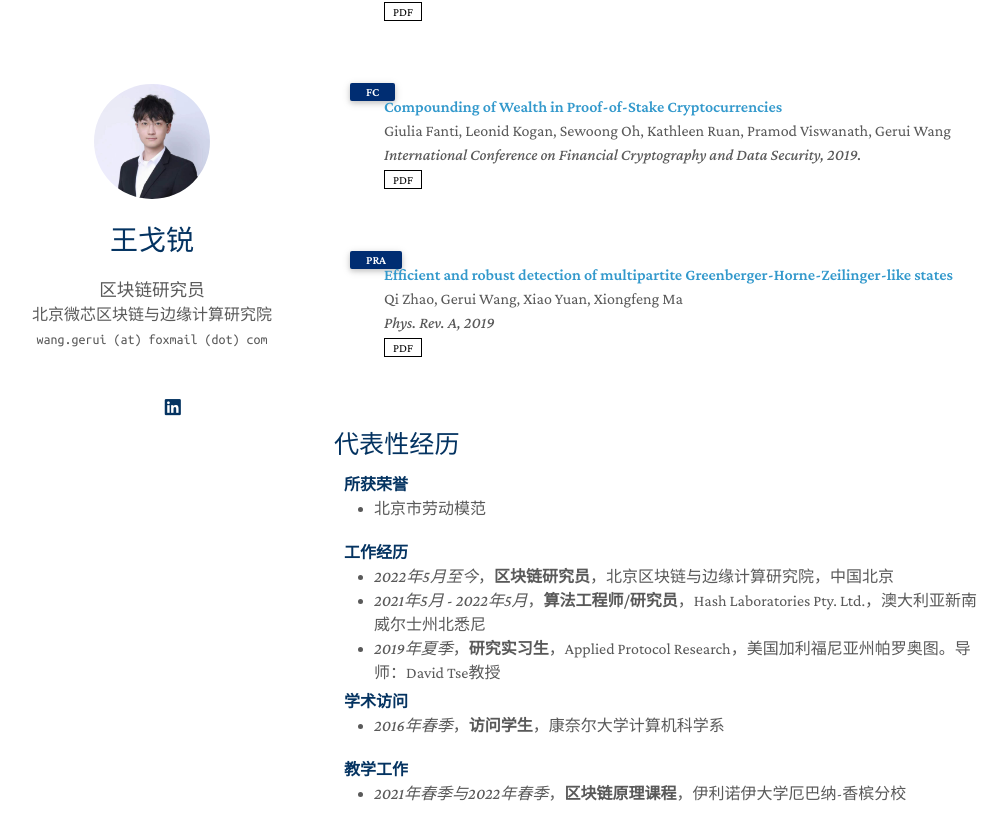
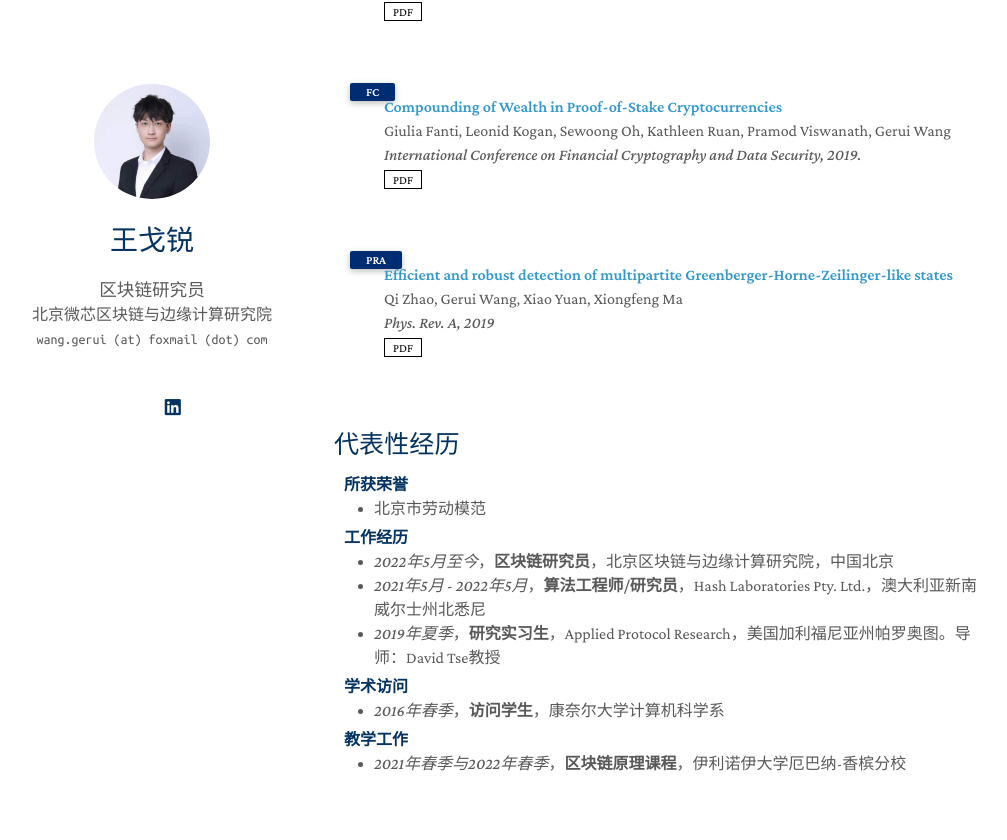
Before and after one commit to wang-gerui/wang-gerui.github.io, a Jekyll site: the page built from zh.md, in a window 1280 px wide and 900 px high, scrolled down 1248 px. Shown: the top 840 px of the window, without its empty margins (136-1143 px from the left). Built offline with Jekyll 4.4.1, drawn with Linux system fonts in a browser that asks for light colours; nearby versions of some CDN libraries; a style sheet for code colours, icons or effects is not loaded; our own code applies the rules of GitHub Pages for plain Markdown files.

Commit message:
change margin

```diff
--- a/zh.md
+++ b/zh.md
@@ -88,7 +88,7 @@ layout: homepage_zh
 ## 代表性经历
 
 <h4 style="margin:0 10px 0;">所获荣誉</h4>
-<ul style="margin:0 0 20px;">
+<ul style="margin:0 0 5px;">
   <li>北京市劳动模范</li>
 </ul>
 <h4 style="margin:0 10px 0;">工作经历</h4>
@@ -101,12 +101,12 @@ layout: homepage_zh
 
 <h4 style="margin:0 10px 0;">学术访问</h4>
 
-<ul style="margin:0 0 20px;">
+<ul style="margin:0 0 5px;">
   <li><i>2016年春季</i>，<b>访问学生</b>，康奈尔大学计算机科学系</li>
 </ul>
 
 <h4 style="margin:0 10px 0;">教学工作</h4>
 
-<ul style="margin:0 0 20px;">
+<ul style="margin:0 0 5px;">
   <li><i>2021年春季与2022年春季</i>，<b>区块链原理课程</b>，伊利诺伊大学厄巴纳-香槟分校</li>
 </ul>
```
